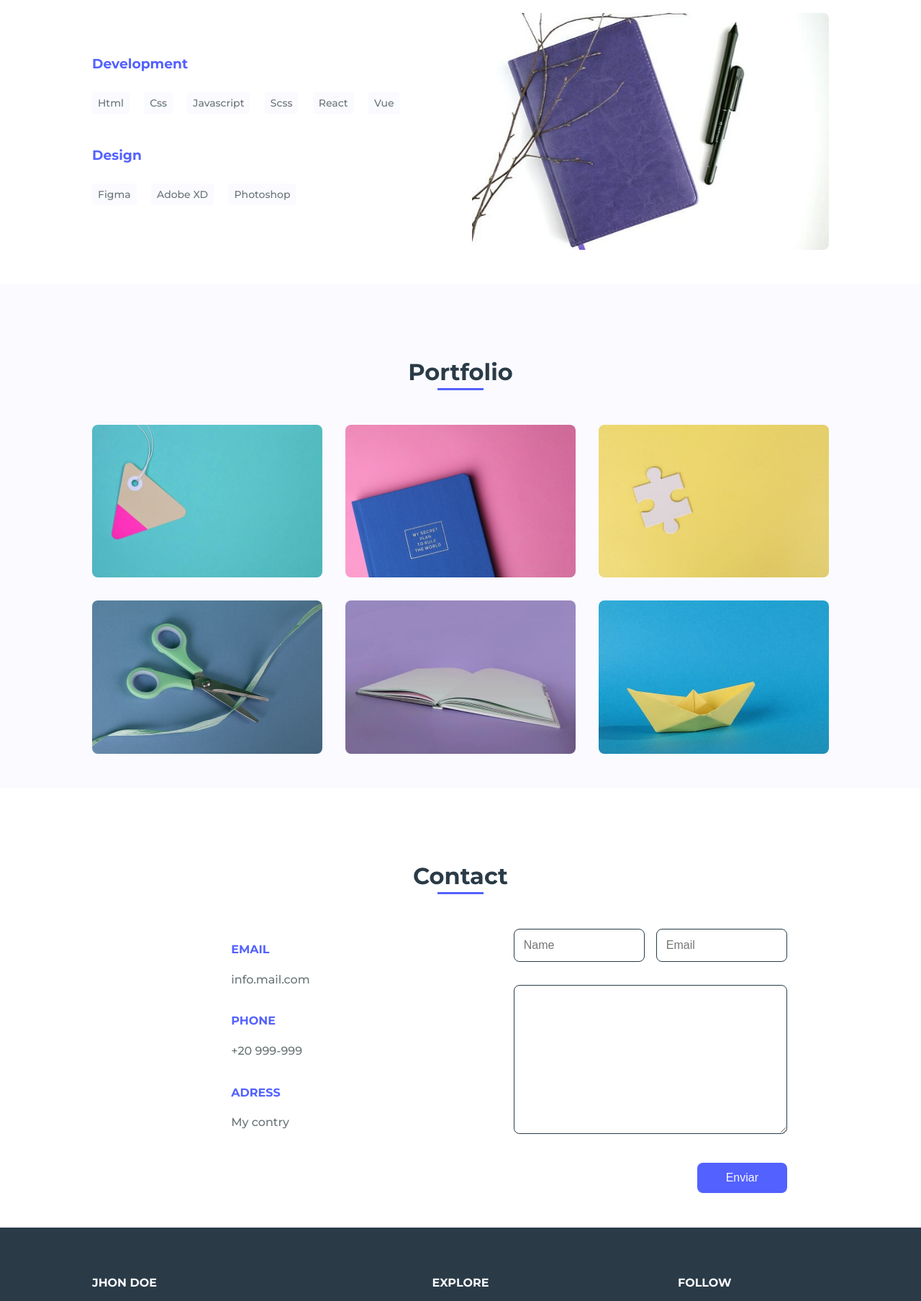
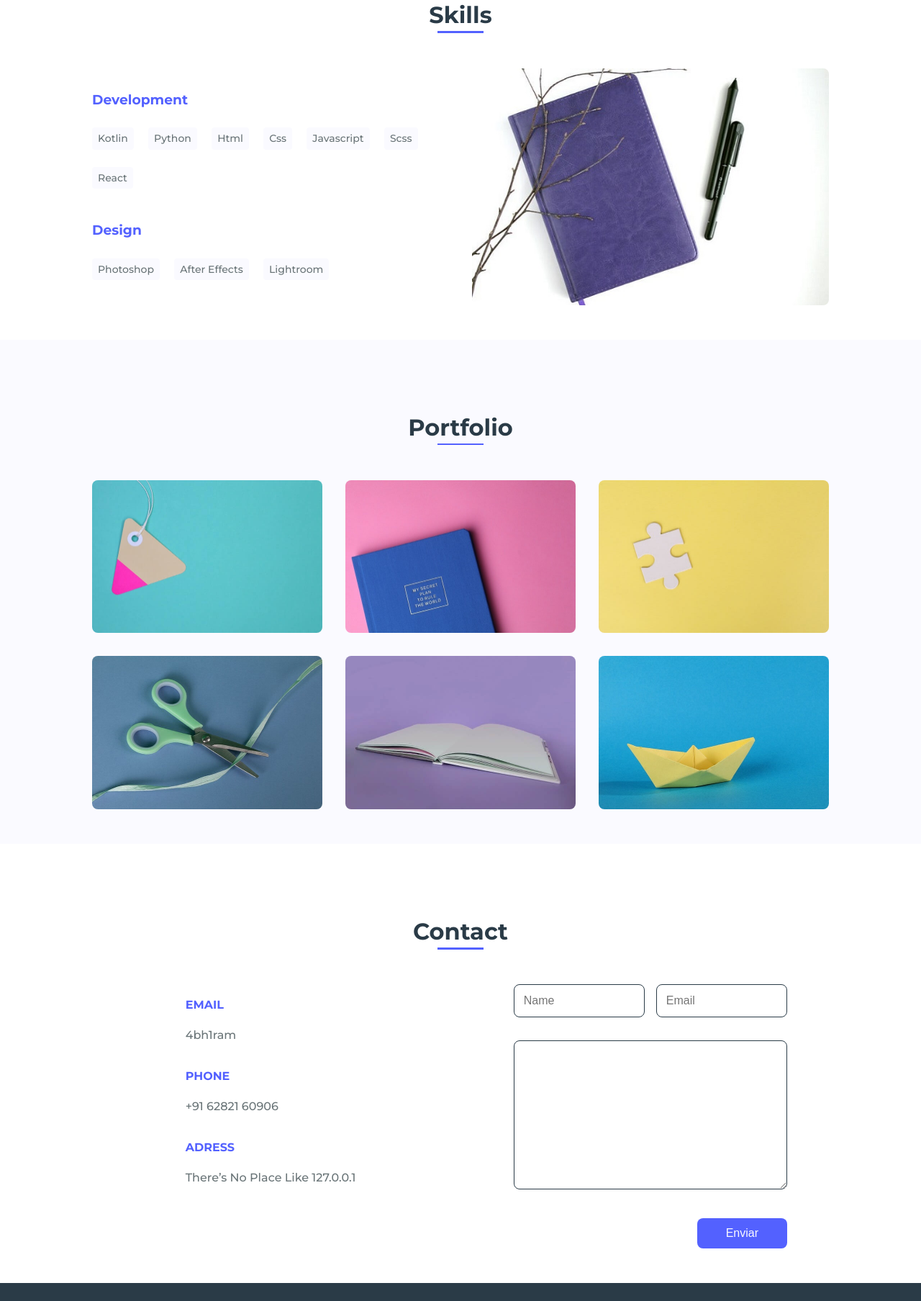
Before and after one commit to abhi123vj/portfolio2, a plain HTML site: page index.html in a window 1280 px wide. Shown: the part 1610-3417 px from the top of the page at 72% size. Drawn offline with nearby package versions, Linux system fonts and the light colour scheme.

Commit message:
inital commit

```diff
--- a/index.html
+++ b/index.html
@@ -62,11 +62,11 @@
                     <div>
                         <h2 class="about__subtitle">I'am Abhiram</h2>
                         <span class="about__profession">Freelancer</span>
-                        <p class="about__text">Lorem ipsum dolor, sit amet consectetur adipisicing elit. Adipisci consectetur, architecto quas fugiat, iste inventore facere repellendus delectus id, vitae blanditiis.</p>
+                        <p class="about__text">I have a personal philosophy in life: If somebody else can do something that I'm doing, they should do it. And what I want to do is find things that would represent a unique contribution to the world - the contribution that only I, and my portfolio of talents, can make happen. Those are my priorities in life.</p>
 
                         <div class="about__social">
-                            <a href="#" class="about__social-icon"><i class='bx bxl-linkedin' ></i></a>
-                            <a href="#" class="about__social-icon"><i class='bx bxl-github' ></i></a>
+                            <a href="https://www.linkedin.com/in/abhi-ram-01479616a" class="about__social-icon"><i class='bx bxl-linkedin' ></i></a>
+                            <a href="https://github.com/abhi123vj" class="about__social-icon"><i class='bx bxl-github' ></i></a>
                             <a href="#" class="about__social-icon"><i class='bx bxl-dribbble' ></i></a>
                         </div>
                     </div>
@@ -79,18 +79,21 @@
 
                 <div class="skills__container bd-grid">
                     <div class="skills__box">
+
+
                         <h3 class="skills__subtitle">Development</h3>
+                        <span class="skills__name">Kotlin</span>
+                        <span class="skills__name">Python</span>
                         <span class="skills__name">Html</span>
                         <span class="skills__name">Css</span>
                         <span class="skills__name">Javascript</span>
                         <span class="skills__name">Scss</span>
                         <span class="skills__name">React</span>
-                        <span class="skills__name">Vue</span>
 
                         <h3 class="skills__subtitle">Design</h3>
-                        <span class="skills__name">Figma</span>
-                        <span class="skills__name">Adobe XD</span>
                         <span class="skills__name">Photoshop</span>
+                        <span class="skills__name">After Effects</span>
+                        <span class="skills__name">Lightroom</span>
                     </div>
 
                     <div class="skills__img">
@@ -156,13 +159,15 @@
                 <div class="contact__container bd-grid">
                     <div class="contact__info">
                         <h3 class="contact__subtitle">EMAIL</h3>
-                        <span class="contact__text">info.mail.com</span>
+                        <span class="contact__text">4bh1ram</span>
 
                         <h3 class="contact__subtitle">PHONE</h3>
-                        <span class="contact__text">+20 999-999</span>
+                        <span class="contact__text">
+                            <a  href="https://wa.me/+916282160906">+91 62821 60906</a>
+                           </span>
 
                         <h3 class="contact__subtitle">ADRESS</h3>
-                        <span class="contact__text">My contry</span>
+                        <span class="contact__text">There’s No Place Like 127.0.0.1 </span>
                     </div>
 
                     <form action="" class="contact__form">
@@ -183,8 +188,8 @@
         <footer class="footer section">
             <div class="footer__container bd-grid">
                 <div class="footer__data">
-                    <h2 class="footer__title">JHON DOE</h2>
-                    <p class="footer__text">I'm Jhon Doe and this is my personal website</p>
+                    <h2 class="footer__title">Abhiram</h2>
+                    <p class="footer__text">I'm Abhiram and this is my personal website</p>
                 </div>
 
                 <div class="footer__data">
@@ -200,7 +205,7 @@
 
                 <div class="footer__data">
                     <h2 class="footer__title">FOLLOW</h2>
-                    <a href="#" class="footer__social"><i class='bx bxl-facebook' ></i></a>
+                    <a href="https://www.facebook.com/profile.php?id=100004170678708" class="footer__social"><i class='bx bxl-facebook' ></i></a>
                     <a href="#" class="footer__social"><i class='bx bxl-instagram' ></i></a>
                     <a href="#" class="footer__social"><i class='bx bxl-twitter' ></i></a>
                 </div>
```
